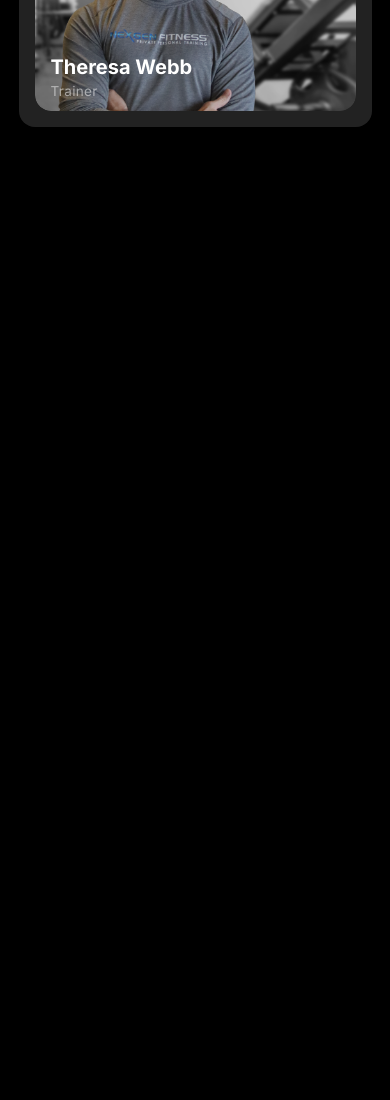
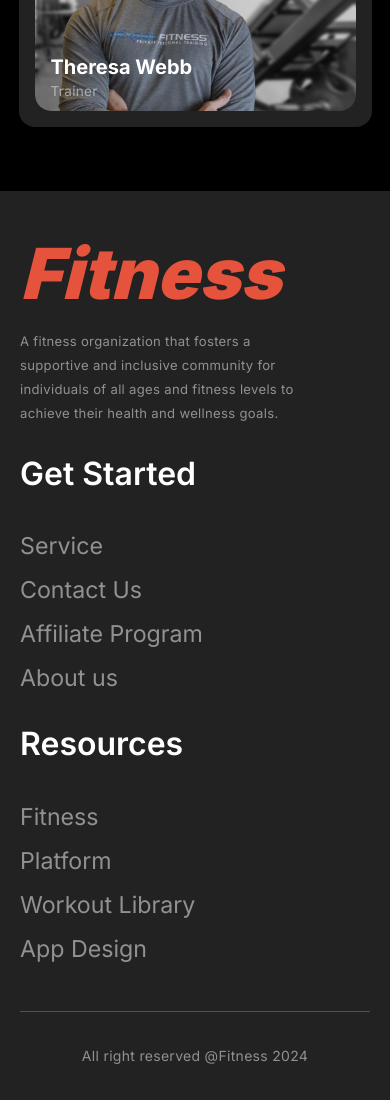
Before and after one commit to Shoikot-007/assignment-2-project, a plain HTML site: page index.html in a window 390 px wide. Shown: the part 6317-7417 px from the top of the page. Before the commit the page ends 6444 px from the top, so only its background shows below. Drawn offline with Linux system fonts and the light colour scheme; a web font is replaced by a local one.

Commit message:
added footer section and made it responsive

```diff
--- a/index.html
+++ b/index.html
@@ -231,5 +231,42 @@
     </section>
   </main>
 
+
+  <footer class="footer">
+    <div class="footer-content-container">
+
+      <div>
+          <h1 id="fitness">Fitness</h1>
+          <p class="description">
+            A fitness organization that fosters a supportive and inclusive community for individuals of all ages and fitness levels to achieve their health and wellness goals.
+          </p>
+      </div>
+      <div class="get-started-container">
+
+          <div class="get-started">
+              <h1>Get Started</h1>
+              <ul>
+                  <li>Service</li>
+                  <li>Contact Us</li>
+                  <li>Affiliate Program</li>
+                  <li>About us</li>
+              </ul>
+          </div>
+          <div class="get-started">
+              <h1>Resources</h1>
+              <ul>
+                  <li>Fitness</li>
+                  <li>Platform</li>
+                  <li>Workout Library</li>
+                  <li>App Design</li>
+              </ul>
+          </div>
+      </div>
+
+    </div>
+
+    <span class="description" id="copyright">All right reserved @Fitness 2024</span>
+  </footer>
+
 </body>
 </html>
--- a/styles/style.css
+++ b/styles/style.css
@@ -98,13 +98,13 @@ main{
 
 /* nav styles */
 
-nav{
+nav {
     display: flex;
     justify-content: space-between;
     align-items: center;
 }
 
-nav h1, #fitzo{
+nav h1, #fitness {
     color: rgb(230, 83, 60);
     font-size: 2.25rem;
     font-style: italic;
@@ -112,7 +112,7 @@ nav h1, #fitzo{
 }
 
 
-nav div:last-child{
+nav div:last-child {
     display: flex;
     align-items: center;
     padding: 0.17rem;
@@ -121,37 +121,37 @@ nav div:last-child{
     border-radius: 2.5rem;
 }
 
-nav div button{
+nav div button {
     font-size: 1.1rem;
     border: none;
     background-color: transparent;
     cursor: pointer;
 }
 
-nav div button:nth-child(4){
+nav div button:nth-child(4) {
     margin-right: 1rem;
 }
 
 
 /* banner styles */
 
-.banner{
+.banner {
     display: flex;
     align-items: center;
 }
 
-.banner-texts{
+.banner-texts {
     width: 600px;
     text-align: left;
     margin-right: 5.5rem;
 }
 
-.banner-texts > div:last-child{
+.banner-texts > div:last-child {
     display: flex;
     gap: 0.88rem;
 }
 
-.banner-texts  h1{
+.banner-texts  h1 {
     font-size: 5rem;
     font-weight: 900;
     margin: 0;
@@ -159,13 +159,13 @@ nav div button:nth-child(4){
     text-wrap: nowrap;
 }
 
-#shape{
+#shape {
     font-family: 'Miama', sans-serif;
     font-weight: 400;
     font-size: 9rem;
 }
 
-.banner-texts  p{
+.banner-texts p {
     font-size: 1rem;
     font-weight: 400;
     line-height: 1.5rem;
@@ -173,26 +173,26 @@ nav div button:nth-child(4){
     margin: 1.75rem 0;
 }
 
-#download-btn{
+#download-btn {
     background-color: transparent;
     border: 1px solid white;
     transition: background-color 0.15s ease-in,
                 color 0.15s ease-in;
 }
 
-#download-btn:hover{
+#download-btn:hover {
     background-color: white;
     color: black;
 }
 
 
-.banner-img{
+.banner-img {
     position: relative;
     height: 580px;
 }
 
 
-.banner-sticker{
+.banner-sticker {
     background-color: rgba(255, 255, 255, 0.1);
     backdrop-filter: blur(10px);
     width: 12rem;
@@ -207,18 +207,18 @@ nav div button:nth-child(4){
     line-height: 20px;
 }
 
-.banner-sticker > h1{
+.banner-sticker > h1 {
     font-size: 2.5rem;
     font-weight: 900;
     line-height: 40px;
     margin: 17px 0 5px 0;
 }
 
-.banner-sticker > span, .sticker2 > div > span{
+.banner-sticker > span, .sticker2 > div > span {
     color: rgba(255, 255, 255, 0.507);
 }
 
-.sticker2{
+.sticker2 {
     top: auto;
     right: auto;
     bottom: 4rem;
@@ -229,20 +229,20 @@ nav div button:nth-child(4){
     width: 208px;
 }
 
-.sticker2 > div > h1{
+.sticker2 > div > h1 {
     margin: 0;
     margin-bottom: 8px;
     font-size: 1.5rem;
     font-weight: 900;
 }
 
-.sticker2 > div > span{
+.sticker2 > div > span {
     font-size: 1rem;
     font-weight: 400;
     line-height: 24px;
 }
 
-#live{
+#live {
     width: 2.5rem;
     height: 2.5rem;
     background-color: rgb(230, 83, 60);
@@ -251,13 +251,13 @@ nav div button:nth-child(4){
     justify-content: center;
     align-items: center;
 }
-#live img{
+#live img {
     margin-left: 10%;
 }
 
 
 /* habits section */
-.habits-section{
+.habits-section {
   margin: 6.5rem 0;
   padding: 0 8px;
   display: flex;
@@ -267,22 +267,22 @@ nav div button:nth-child(4){
   gap: 3.6rem;
 }
 
-.habits-start-text{
+.habits-start-text {
   text-align: center;
 }
 
-.habits-start-text > .description{
+.habits-start-text > .description {
   max-width: 670px;
 }
 
-.habit-cards{
+.habit-cards {
   display: flex;
   justify-content: center;
   gap: 2.5rem;
   width: 100%;
 }
 
-.card{
+.card {
   width: 100%;
   max-width: 230px;
   display: flex;
@@ -292,19 +292,19 @@ nav div button:nth-child(4){
   gap: 1.85rem;
 }
 
-.card-img > img{
+.card-img > img {
   width: 100%;
   border-radius: 50%;
   border: 4px solid rgba(43, 43, 43, 0.603);
 }
 
-.card-title{
+.card-title {
   margin: 0;
   font-size: 1.1rem;
   font-weight: 600;
 }
 
-.card-text > .description{
+.card-text > .description {
   line-height: 18px;
 }
 
@@ -480,13 +480,13 @@ select > option {
 
 /* trainers */
 
-.team-text-container{
+.team-text-container {
   max-width: 670px;
   text-align: center;
   margin: 0 auto;
 }
 
-.team{
+.team {
   display: flex;
   flex-direction: column;
   gap: 2rem;
@@ -494,7 +494,7 @@ select > option {
   max-width: 1060px;
 }
 
-.trainers{
+.trainers {
   background: rgb(34, 34, 34);
   padding: 1rem;
   border-radius: 1rem;
@@ -503,15 +503,15 @@ select > option {
   gap: 1.25rem;
 }
 
-.trainers h4, .trainers span{
+.trainers h4, .trainers span {
   margin: 0;
   z-index: 1;
 }
 
-.trainers h4{
+.trainers h4 {
   font-size: 1.25rem;
 }
-.trainers span{
+.trainers span {
   font-size: 0.85rem;
   color: rgb(255, 255, 255, 0.5)
 }
@@ -573,6 +573,73 @@ select > option {
 
 #trainer6::before {
   background-image: url(../images/trainer6.png);
+}
+
+
+/* footer section */
+.footer {
+  background: rgb(34, 34, 34);
+  margin-top: 4rem;
+  display: flex;
+  flex-direction: column;
+  align-items: center;
+  width: 100%;
+  padding: 4rem 12rem 0 12rem;
+}
+
+.footer-content-container {
+  width: 100%;
+  padding-bottom: 3rem;
+  display: flex;
+  justify-content: space-between;
+  border-bottom: 1px solid rgba(128, 128, 128, 0.5);
+  gap: 4rem;
+}
+
+.get-started-container {
+  display: flex;
+  align-items: center;
+}
+.get-started:first-child {
+  margin-right: 9.5rem;
+}
+
+#fitness{
+  font-size: 4.4rem;
+  margin: 0;
+}
+
+.footer p {
+  line-height: 1.5rem;
+  font-size: 0.82rem;
+  max-width: 400px;
+}
+
+
+.get-started h1 {
+  font-size: 1.5rem;
+  font-weight: 600;
+  margin: 0;
+  text-wrap: nowrap;
+}
+
+.get-started ul {
+  display: flex;
+  flex-direction: column;
+  padding: 0;
+  gap: 1rem;
+}
+
+.get-started ul > li {
+  list-style: none;
+  color: rgba(255, 255, 255, 0.5);
+  font-size: 1rem;
+  cursor: pointer;
+}
+
+
+#copyright {
+  margin: 2rem;
 }
 
 
@@ -722,11 +789,6 @@ select > option {
         margin-bottom: 1.5rem;
     }
 
-    main {
-        width: 100%;
-        max-width: 353px;
-    }
-
 
     .bmi-text {
         margin: 4rem 0 2rem 0;
@@ -750,8 +812,41 @@ select > option {
         margin-bottom: 5rem;
     }
 
-    .trainers{
+    .trainers {
         display: flex;
         flex-direction: column;
+    }
+
+
+    main, .footer-content-container{
+        width: 100%;
+        max-width: 353px;
   }
+    .footer-content-container{
+        flex-direction: column;
+        gap: 1rem;
+    }
+    .footer{
+        padding: 2.5rem 1.25rem 0 1.25rem;
+    }
+    .footer p{
+        max-width: 300px;
+    }
+
+    .get-started-container{
+        flex-direction: column;
+        gap: 2rem;
+        padding: 0;
+        align-items: flex-start;
+    }
+    .get-started ul{
+        margin: 0;
+    }
+    .get-started h1{
+        margin-bottom: 2.45rem;
+    }
+    .get-started ul > li{
+        font-size: 1.45rem;
+    }
+
 }
```
